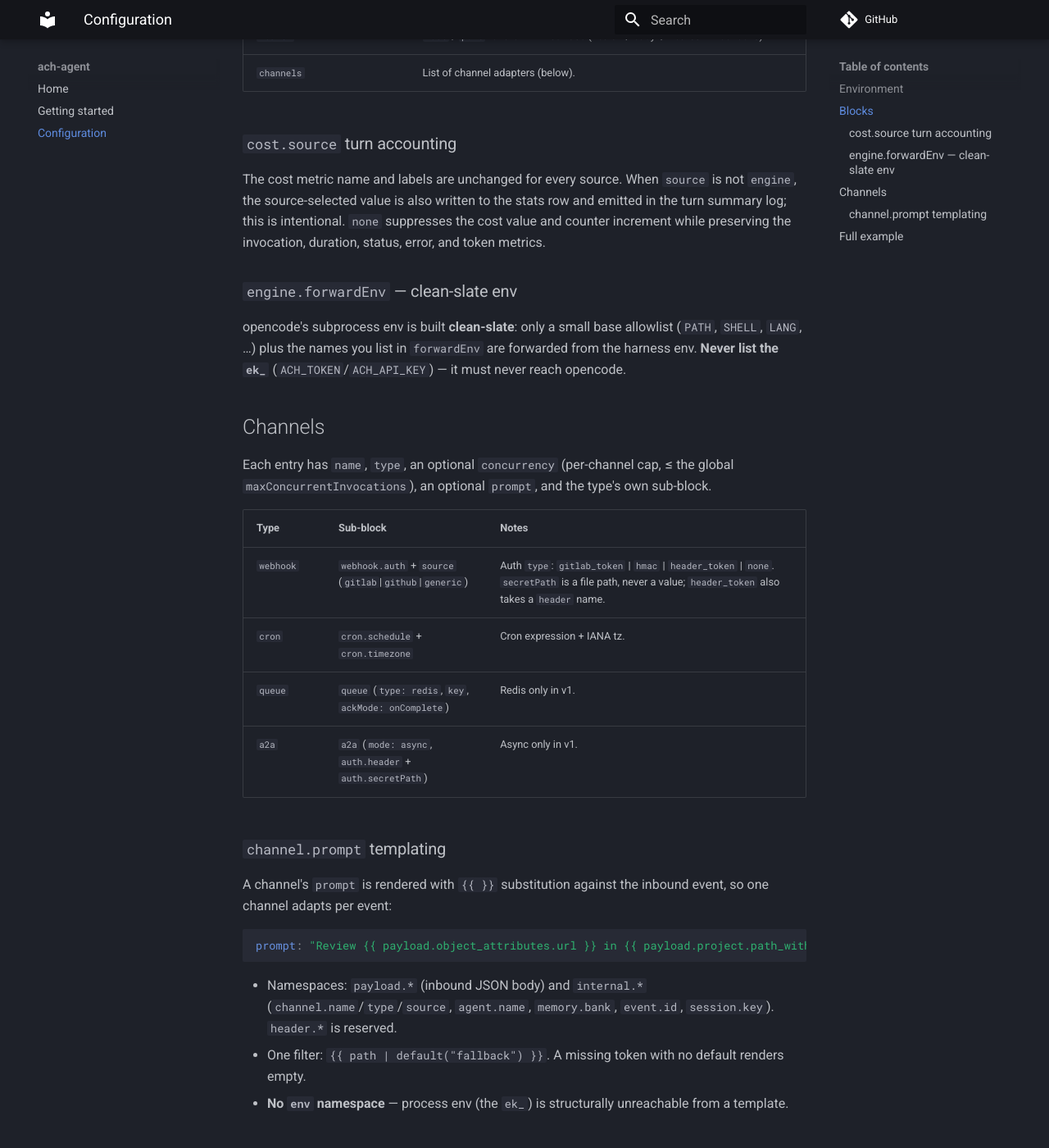
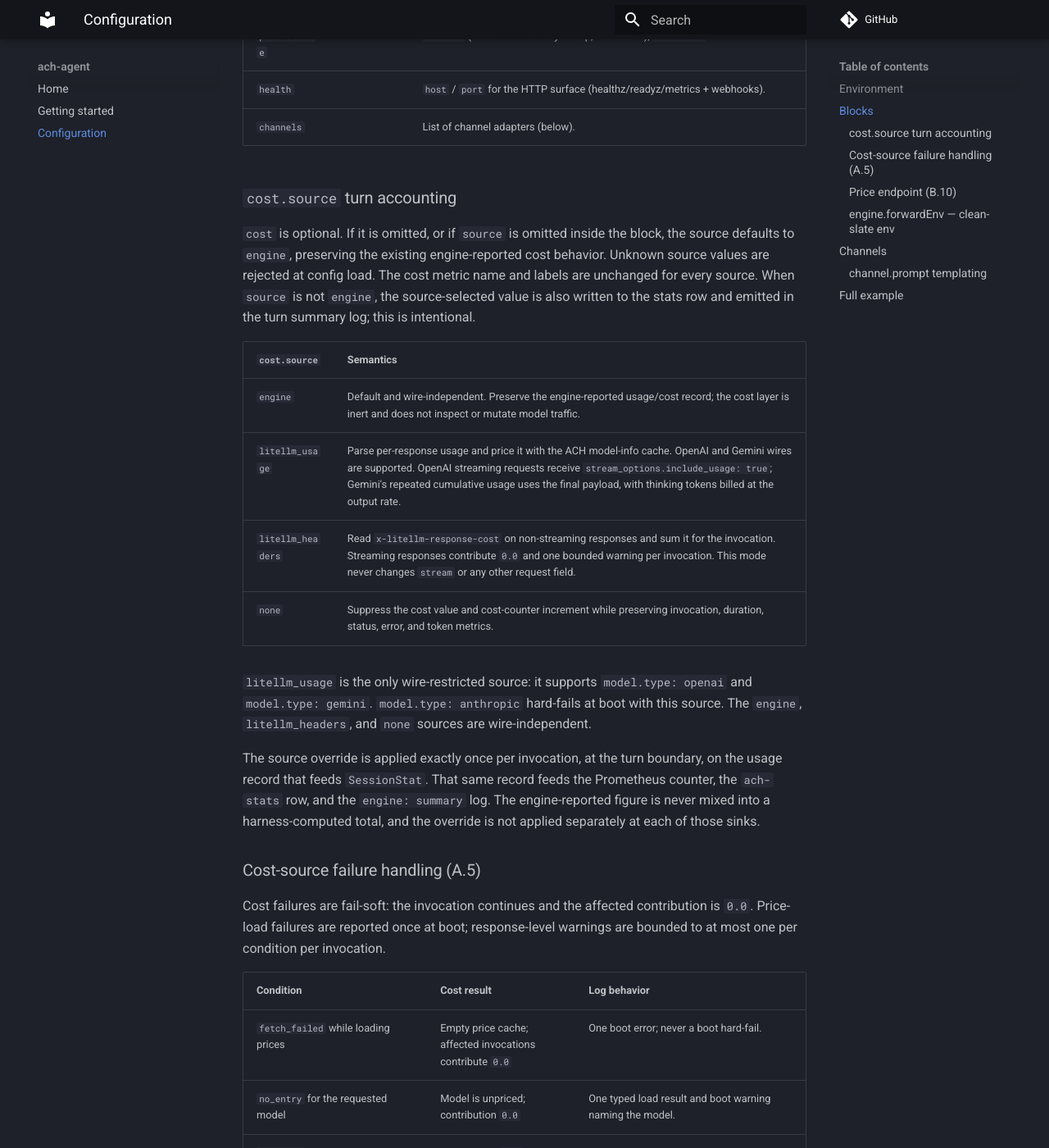
Before and after one commit to ackstorm/ach-agent, an MkDocs documentation site: the page built from docs/configuration.md, in a window 1280 px wide and 1400 px high, scrolled down 1419 px. Shown: the whole window at 82% size. Built offline with MkDocs 1.6.1 and Material for MkDocs 9.7.7, drawn with Linux system fonts in a browser that asks for light colours; comment, search, counter and statistics services are not loaded; some of the changed text lies outside the part shown.

Commit message:
docs(cost): document cost.source, wires, failure table; bump to v0.10.0

````diff
--- a/docs/configuration.md
+++ b/docs/configuration.md
@@ -24,16 +24,68 @@ YAML. Both validate against the same schema, and **unknown keys are rejected** (
 | `memory` | | Fail-open. `endpoint`, `bank` (static memory bank_id), `mentalModels`. `mission` is contract-reserved (accepted; not yet consumed). Backend down → run without it. |
 | `limits` | | `maxConcurrentInvocations`, `maxInvocationSeconds`, `maxQueuedTotal`, `idempotencyWindowSeconds`, `maxSteps`, `terminalOutputRetries`. |
 | `engine` | | Harness-local. `home`, `workDir`, `startupTimeoutSeconds`, `forwardEnv` (default-deny env allowlist — see below). |
+| `cost` | | `source`: `engine` (default), `litellm_usage`, `litellm_headers`, or `none`. Controls the source of the per-invocation cost figure. |
 | `persistence` | | `enabled` (false → in-memory dedup, no volume), `mountPath`. |
 | `health` | | `host` / `port` for the HTTP surface (healthz/readyz/metrics + webhooks). |
 | `channels` | | List of channel adapters (below). |
 
 ### `cost.source` turn accounting
 
-The cost metric name and labels are unchanged for every source. When `source` is not
-`engine`, the source-selected value is also written to the stats row and emitted in the
-turn summary log; this is intentional. `none` suppresses the cost value and counter
-increment while preserving the invocation, duration, status, error, and token metrics.
+`cost` is optional. If it is omitted, or if `source` is omitted inside the block, the
+source defaults to `engine`, preserving the existing engine-reported cost behavior.
+Unknown source values are rejected at config load. The cost metric name and labels are
+unchanged for every source. When `source` is not `engine`, the source-selected value is
+also written to the stats row and emitted in the turn summary log; this is intentional.
+
+| `cost.source` | Semantics |
+|---|---|
+| `engine` | Default and wire-independent. Preserve the engine-reported usage/cost record; the cost layer is inert and does not inspect or mutate model traffic. |
+| `litellm_usage` | Parse per-response usage and price it with the ACH model-info cache. OpenAI and Gemini wires are supported. OpenAI streaming requests receive `stream_options.include_usage: true`; Gemini's repeated cumulative usage uses the final payload, with thinking tokens billed at the output rate. |
+| `litellm_headers` | Read `x-litellm-response-cost` on non-streaming responses and sum it for the invocation. Streaming responses contribute `0.0` and one bounded warning per invocation. This mode never changes `stream` or any other request field. |
+| `none` | Suppress the cost value and cost-counter increment while preserving invocation, duration, status, error, and token metrics. |
+
+`litellm_usage` is the only wire-restricted source: it supports `model.type: openai`
+and `model.type: gemini`. `model.type: anthropic` hard-fails at boot with this source.
+The `engine`, `litellm_headers`, and `none` sources are wire-independent.
+
+The source override is applied exactly once per invocation, at the turn boundary, on the
+usage record that feeds `SessionStat`. That same record feeds the Prometheus counter, the
+`ach-stats` row, and the `engine: summary` log. The engine-reported figure is never mixed
+into a harness-computed total, and the override is not applied separately at each of
+those sinks.
+
+### Cost-source failure handling (A.5)
+
+Cost failures are fail-soft: the invocation continues and the affected contribution is
+`0.0`. Price-load failures are reported once at boot; response-level warnings are bounded
+to at most one per condition per invocation.
+
+| Condition | Cost result | Log behavior |
+|---|---|---|
+| `fetch_failed` while loading prices | Empty price cache; affected invocations contribute `0.0` | One boot error; never a boot hard-fail. |
+| `no_entry` for the requested model | Model is unpriced; contribution `0.0` | One typed load result and boot warning naming the model. |
+| `unpriced` base input/output price absent, null, or zero | Contribution `0.0`; no base price is synthesized | One typed load result and boot warning naming the model. |
+| Cache-read or cache-creation price absent/null while both base prices are valid | That cache price falls back to `input_cost_per_token` | No failure; this is a successful partial-price fallback. |
+| `malformed` price response or price value | Contribution `0.0` | One typed load result and boot warning naming the model. |
+| Successful model response with no parseable usage | Contribution `0.0` | One `usage_missing` warning per invocation; non-success responses do not create a duplicate usage warning. |
+| `litellm_headers` header absent or unparseable, or response is streaming | Contribution `0.0` | One `litellm_headers_unpriced` warning per invocation. |
+| Usage cannot be attributed to an in-flight invocation | Never billed to a turn | One unattributed-usage warning per turn boundary. |
+
+### Price endpoint (B.10)
+
+For `litellm_usage`, the harness requests the model's prices from:
+
+```text
+GET /v2/model/info?model=<name>
+x-ach-key: <ek_>
+```
+
+The full URL is `{capability.ach.baseUrl}/v2/model/info?model=<name>`, with
+`model.name` URL-encoded and sent verbatim as the model identifier. The response is the
+paginated model-info envelope (`current_page`, `data`, `size`, `total_count`,
+`total_pages`); pricing is read from the matching entry in `data`. The `ek_` authenticates
+this price request and is never persisted or logged. See the [cost-source evidence note](references/2026-07-25-cost-source.md)
+for the reserved P0-v2 price-path output and B.7 streaming payload record.
 
 ### `engine.forwardEnv` — clean-slate env
 
@@ -84,6 +136,10 @@ model:
   params:
     temperature: 1
     top_p: 0.95
+
+cost:
+  source: engine                        # engine (default) | litellm_usage | litellm_headers | none
+                                        # omit cost, or source, to keep the engine default
 
 capability:
   type: ach
--- a/example.yaml
+++ b/example.yaml
@@ -14,6 +14,9 @@ model:
   params:                               # open dict, splatted to the model client
     temperature: 1
     top_p: 0.95
+
+cost:                                   # optional; omit the block to default to engine
+  source: engine                         # engine | litellm_usage | litellm_headers | none
 
 capability:
   type: ach                             # ach only in v1
--- a/pyproject.toml
+++ b/pyproject.toml
@@ -4,7 +4,7 @@ build-backend = "hatchling.build"
 
 [project]
 name = "ach-agent"
-version = "0.9.0"
+version = "0.10.0"
 description = "ACH Agent — execution plane harness for the ACH ecosystem"
 readme = "README.md"
 requires-python = ">=3.12,<3.14"
````
Also changed, not shown: CHANGELOG.md (+10 -0 lines), docs/plan/CONTRACT_v3.md (+16 -0 lines), docs/references/2026-07-25-cost-source.md (added, +29 -0 lines), 1 other file.
